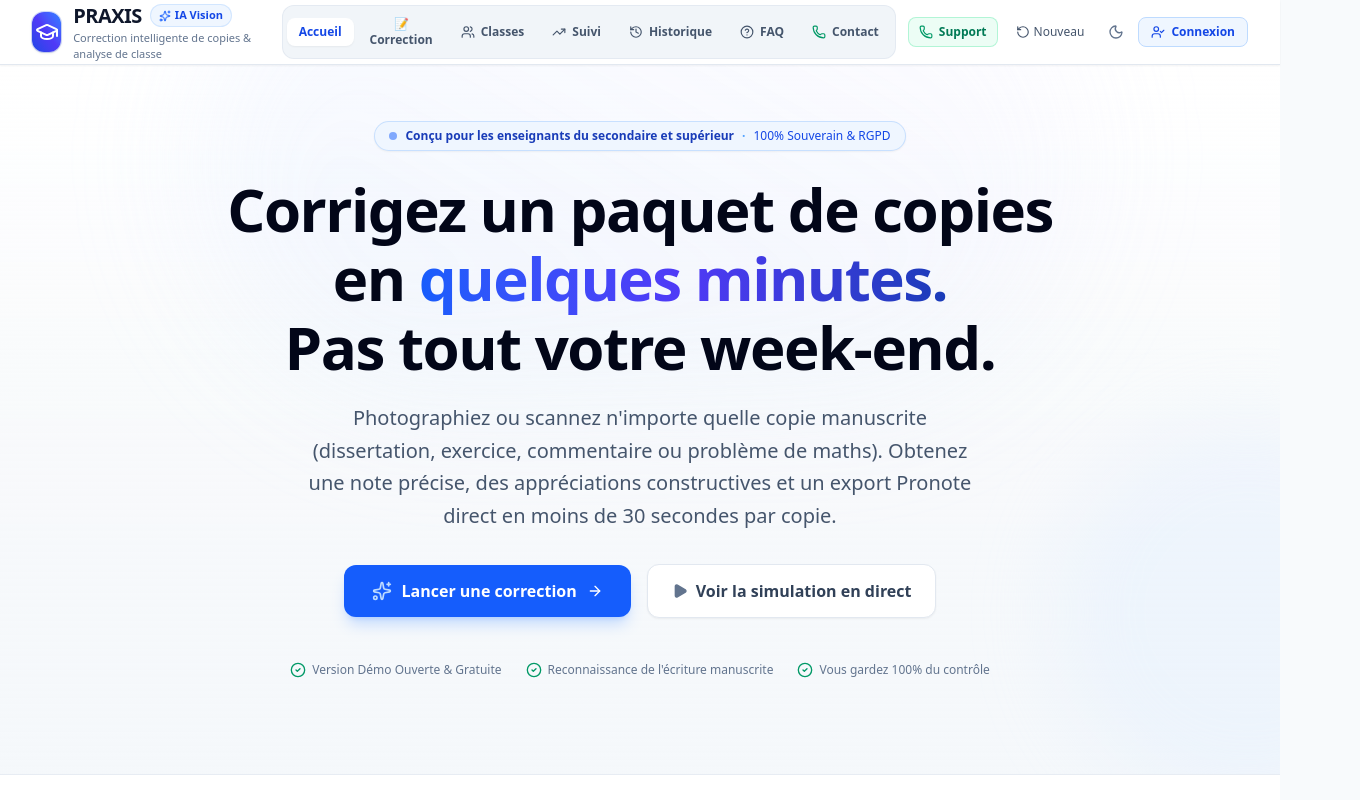
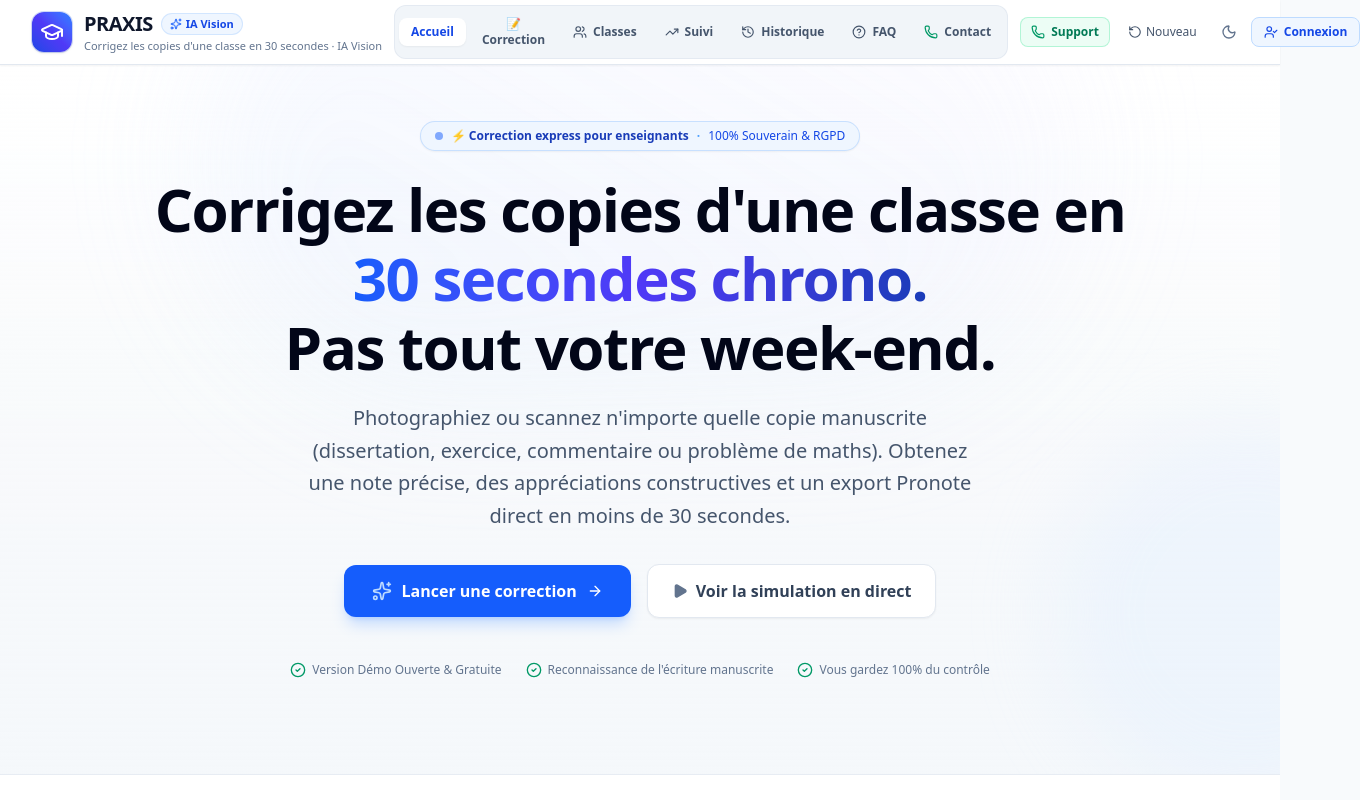
Before and after one commit to bilinguaaops/praxis, a React (Vite) app: page / in a window 1280 px wide. Shown: the top 800 px of the page, 1360 px wide, since content can reach past the window. Built offline with nearby package versions, Linux system fonts and the light colour scheme.

Commit message:
feat(ui): update marketing copy for faster correction messaging
Refine value proposition across header and landing page to emphasize the 30-second correction speed.

```diff
--- a/src/components/Header.tsx
+++ b/src/components/Header.tsx
@@ -115,8 +115,8 @@ export const Header: React.FC<HeaderProps> = ({
                   IA Vision
                 </span>
               </div>
-              <p className="text-[11px] text-slate-500 hidden sm:block">
-                Correction intelligente de copies & analyse de classe
+              <p className="text-[11px] text-slate-500 hidden sm:block whitespace-nowrap">
+                Corrigez les copies d'une classe en 30 secondes · IA Vision
               </p>
             </div>
           </button>
--- a/src/components/LandingPage.tsx
+++ b/src/components/LandingPage.tsx
@@ -124,27 +124,27 @@ Donc BD = (OB * AC) / OA = (4.5 * 6) / 3 = 9 cm."`,
           <div className="flex justify-center">
             <div className="inline-flex items-center gap-2 px-3.5 py-1.5 rounded-full bg-blue-50 border border-blue-200/80 shadow-xs mb-6 text-xs font-semibold text-blue-800">
               <span className="flex h-2 w-2 rounded-full bg-blue-600 animate-pulse" />
-              <span>Conçu pour les enseignants du secondaire et supérieur</span>
+              <span>⚡ Correction express pour enseignants</span>
               <span className="hidden sm:inline text-blue-400">·</span>
               <span className="hidden sm:inline font-normal text-blue-700">100% Souverain & RGPD</span>
             </div>
           </div>
 
           {/* Main Headline */}
-          <div className="text-center max-w-4xl mx-auto space-y-5">
+          <div className="text-center max-w-5xl mx-auto space-y-5">
             <h1 className="text-3xl sm:text-5xl lg:text-6xl font-extrabold tracking-tight text-slate-950 leading-[1.15]">
-              Corrigez un paquet de copies en{' '}
-              <span className="bg-gradient-to-r from-blue-600 via-indigo-600 to-blue-800 bg-clip-text text-transparent">
-                quelques minutes.
+              Corrigez les copies d'une classe en{' '}
+              <span className="inline-block whitespace-nowrap bg-gradient-to-r from-blue-600 via-indigo-600 to-blue-800 bg-clip-text text-transparent">
+                30 secondes chrono.
               </span>
-              <br className="hidden sm:inline" />
+              <br className="hidden md:inline" />
               {' '}Pas tout votre week-end.
             </h1>
 
             <p className="text-base sm:text-xl text-slate-600 max-w-2xl mx-auto leading-relaxed font-normal">
               Photographiez ou scannez n'importe quelle copie manuscrite (dissertation, exercice,
               commentaire ou problème de maths). Obtenez une note précise, des appréciations
-              constructives et un export Pronote direct en moins de 30 secondes par copie.
+              constructives et un export Pronote direct en moins de 30 secondes.
             </p>
 
             {/* Action CTAs */}
```
